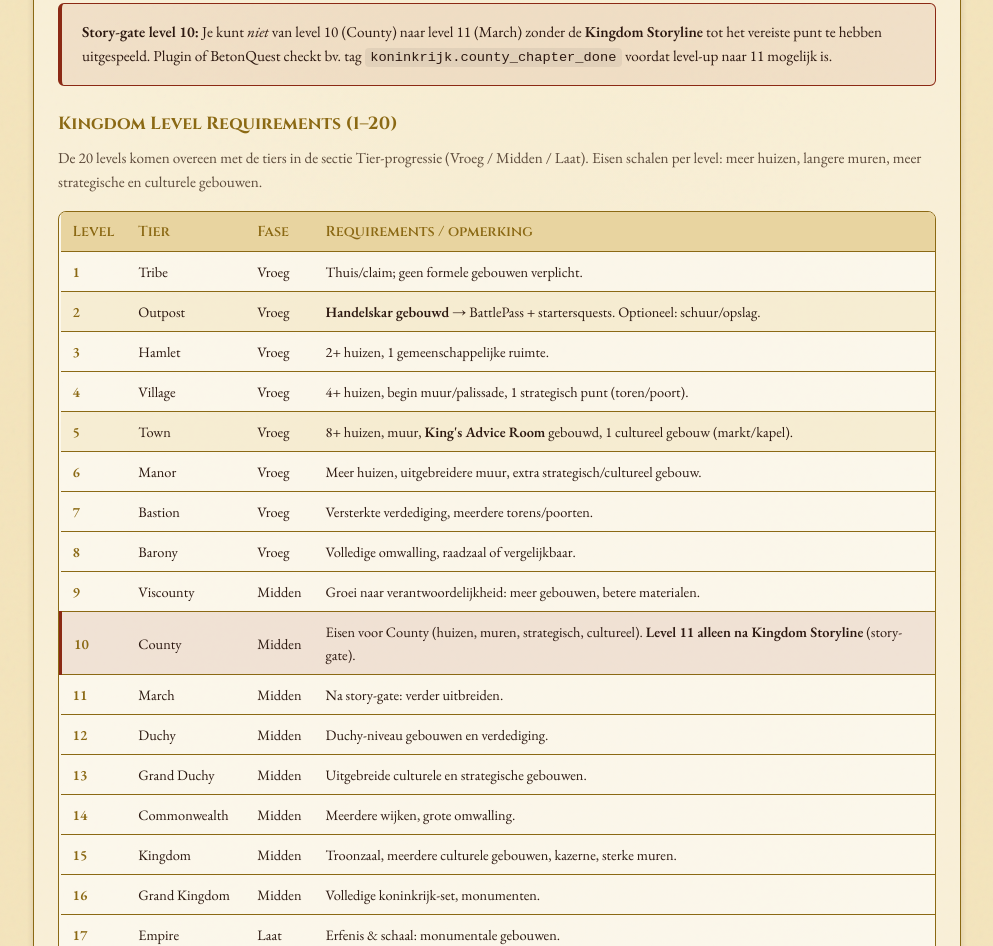
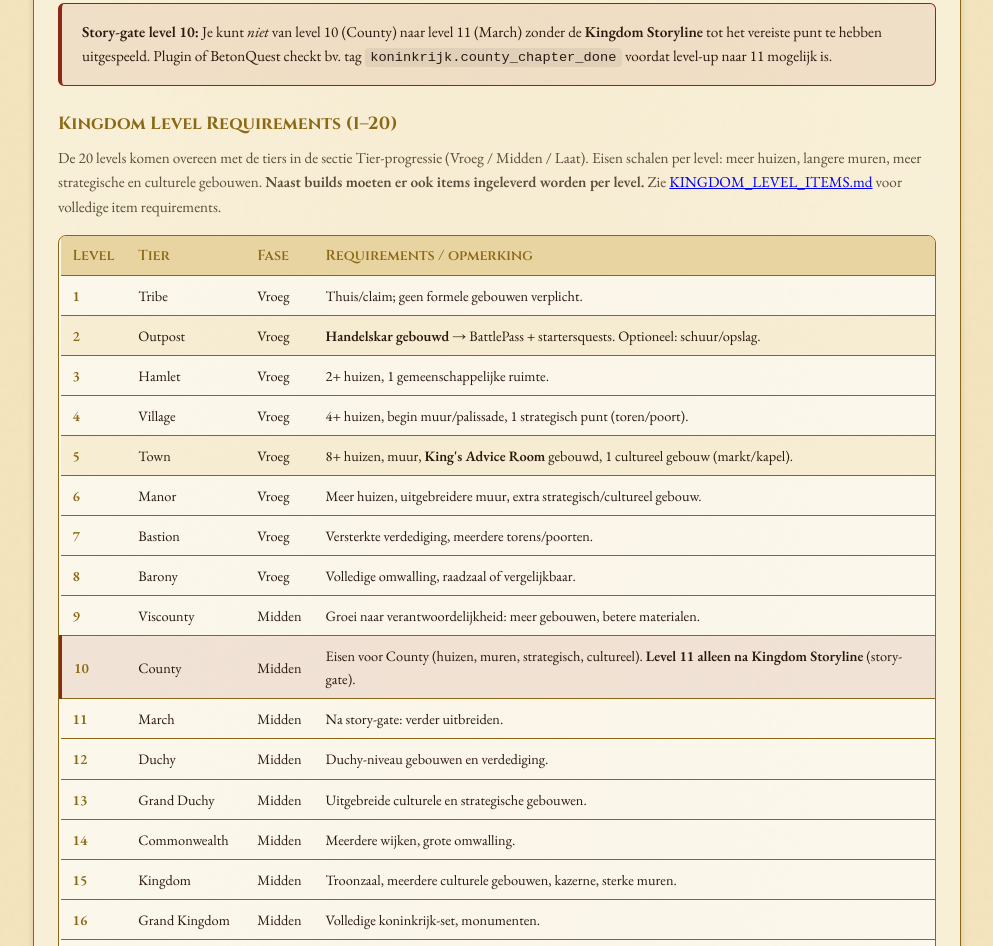
Before and after one commit to BeCreativeRuben/EGC-RP, a plain HTML site: page quest-overview/index.html in a window 1280 px wide. Shown: the part 2770-3716 px from the top of the page, without its empty margins (143-1136 px from the left). Drawn offline with nearby package versions, Linux system fonts and the light colour scheme.

Commit message:
Add item requirements for all 20 Kingdom levels
Co-authored-by: Cursor <cursoragent@cursor.com>

```diff
--- a/quest-overview/index.html
+++ b/quest-overview/index.html
@@ -151,7 +151,7 @@
         </div>
 
         <h3 class="kd-table-title">Kingdom Level Requirements (1–20)</h3>
-        <p class="kd-table-intro">De 20 levels komen overeen met de tiers in de sectie Tier-progressie (Vroeg / Midden / Laat). Eisen schalen per level: meer huizen, langere muren, meer strategische en culturele gebouwen.</p>
+        <p class="kd-table-intro">De 20 levels komen overeen met de tiers in de sectie Tier-progressie (Vroeg / Midden / Laat). Eisen schalen per level: meer huizen, langere muren, meer strategische en culturele gebouwen. <strong>Naast builds moeten er ook items ingeleverd worden per level.</strong> Zie <a href="../KINGDOM_LEVEL_ITEMS.md" target="_blank">KINGDOM_LEVEL_ITEMS.md</a> voor volledige item requirements.</p>
         <div class="kd-table-wrap">
           <table class="kd-levels-table">
             <thead>
```
Also changed, not shown: 2 other files.
